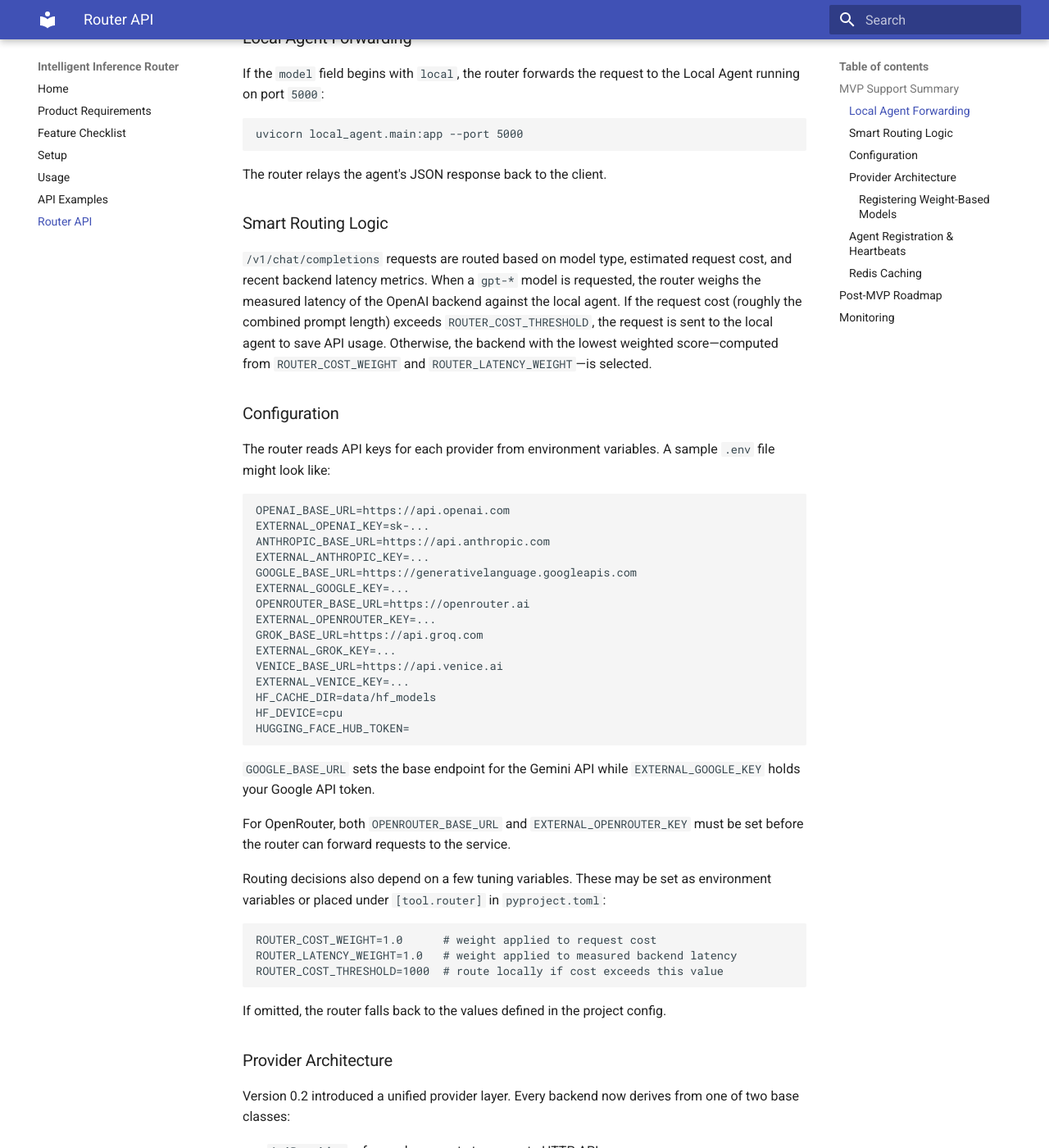
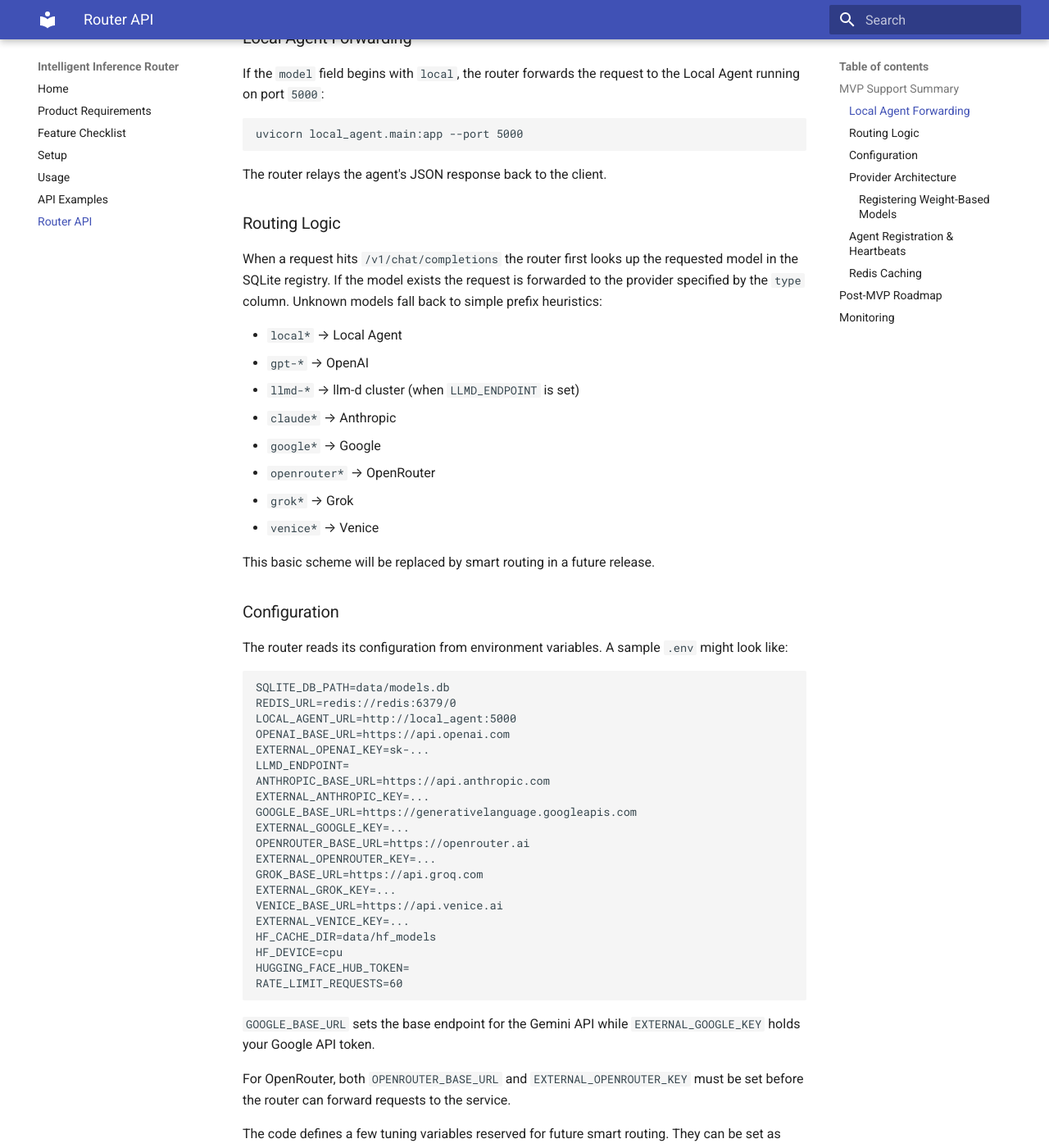
Before and after one commit to eddiedunn/intelligent_inference_router, an MkDocs documentation site: the page built from docs/router_api.md, in a window 1280 px wide and 1400 px high, scrolled down 1071 px. Shown: the whole window at 82% size. Built offline with MkDocs 1.6.1 and Material for MkDocs 9.7.7, drawn with Linux system fonts in a browser that asks for light colours; some of the changed text lies outside the part shown.

Commit message:
docs: update router API guide for current logic

````diff
--- a/docs/router_api.md
+++ b/docs/router_api.md
@@ -61,24 +61,36 @@
 
 The router relays the agent's JSON response back to the client.
 
-### Smart Routing Logic
+### Routing Logic
 
-`/v1/chat/completions` requests are routed based on model type, estimated
-request cost, and recent backend latency metrics. When a `gpt-*` model is
-requested, the router weighs the measured latency of the OpenAI backend against
-the local agent. If the request cost (roughly the combined prompt length)
-exceeds `ROUTER_COST_THRESHOLD`, the request is sent to the local agent to save
-API usage. Otherwise, the backend with the lowest weighted score—computed from
-`ROUTER_COST_WEIGHT` and `ROUTER_LATENCY_WEIGHT`—is selected.
+When a request hits `/v1/chat/completions` the router first looks up the
+requested model in the SQLite registry. If the model exists the request is
+forwarded to the provider specified by the `type` column. Unknown models fall
+back to simple prefix heuristics:
+
+- `local*` → Local Agent
+- `gpt-*` → OpenAI
+- `llmd-*` → llm-d cluster (when `LLMD_ENDPOINT` is set)
+- `claude*` → Anthropic
+- `google*` → Google
+- `openrouter*` → OpenRouter
+- `grok*` → Grok
+- `venice*` → Venice
+
+This basic scheme will be replaced by smart routing in a future release.
 
 ### Configuration
 
-The router reads API keys for each provider from environment variables. A sample
-`.env` file might look like:
+The router reads its configuration from environment variables. A sample `.env`
+might look like:
 
 ```bash
+SQLITE_DB_PATH=data/models.db
+REDIS_URL=redis://redis:6379/0
+LOCAL_AGENT_URL=http://local_agent:5000
 OPENAI_BASE_URL=https://api.openai.com
 EXTERNAL_OPENAI_KEY=sk-...
+LLMD_ENDPOINT=
 ANTHROPIC_BASE_URL=https://api.anthropic.com
 EXTERNAL_ANTHROPIC_KEY=...
 GOOGLE_BASE_URL=https://generativelanguage.googleapis.com
@@ -92,6 +104,7 @@
 HF_CACHE_DIR=data/hf_models
 HF_DEVICE=cpu
 HUGGING_FACE_HUB_TOKEN=
+RATE_LIMIT_REQUESTS=60
 ```
 
 
@@ -102,8 +115,9 @@
 For OpenRouter, both `OPENROUTER_BASE_URL` and `EXTERNAL_OPENROUTER_KEY` must be
 set before the router can forward requests to the service.
 
-Routing decisions also depend on a few tuning variables. These may be set as
-environment variables or placed under `[tool.router]` in `pyproject.toml`:
+The code defines a few tuning variables reserved for future smart routing.
+They can be set as environment variables or placed under `[tool.router]` in
+`pyproject.toml`:
 
 ```bash
 ROUTER_COST_WEIGHT=1.0      # weight applied to request cost
@@ -171,10 +185,8 @@
 
 ### Redis Caching
 
-Set `REDIS_URL` to point to your Redis instance and `CACHE_TTL` to the desired
-expiration (in seconds). When a request is received, the router checks Redis for
-a cached response before forwarding to a backend. Non-streaming responses are
-stored in Redis using the TTL.
+`REDIS_URL` and `CACHE_TTL` are defined for a planned caching layer, but the
+current implementation does not store responses in Redis.
 
 
 ---
@@ -182,6 +194,7 @@
 ## Post-MVP Roadmap
 
 The following features are planned for future releases:
+- Redis caching
 - Rate limiting
 - Smart routing
 - Additional inference worker types (llm-d)
````
